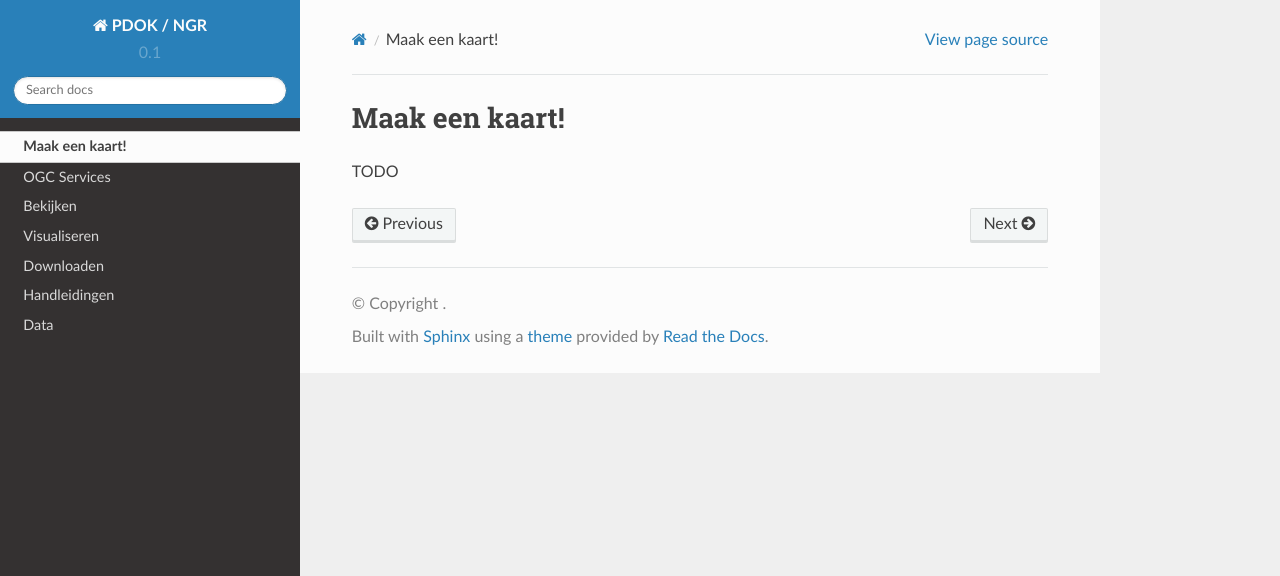
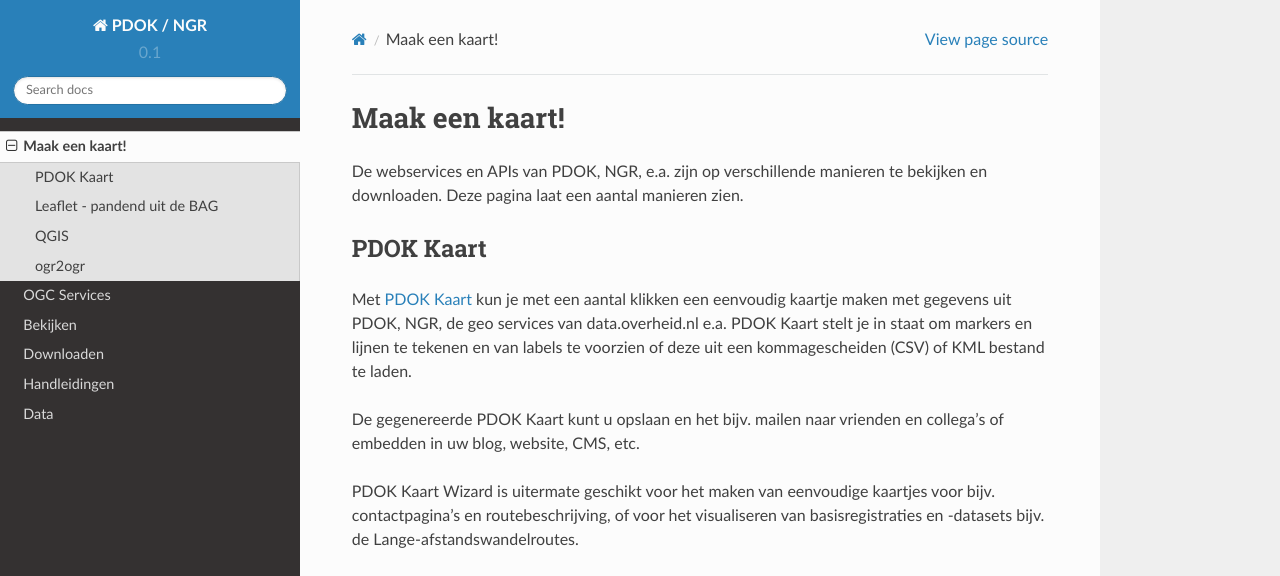
Before and after one commit to LivericA/PDOK, a Sphinx documentation site: the page built from docs/quickstart.rst, in a window 1280 px wide and 1400 px high. Shown: the top 576 px of the window. Built offline with Sphinx 7.4.7 and the Read the Docs theme 2.0.0, drawn with Linux system fonts in a browser that asks for light colours; pages that are not in the unit, such as notebooks, are missing from menus; some of the changed text lies outside the part shown; grey boxes are pictures that could not be loaded.

Commit message:
write doc for PDOK Kaart

```diff
--- a/docs/quickstart.rst
+++ b/docs/quickstart.rst
@@ -2,5 +2,87 @@
 Maak een kaart!
 ###############
 
+De webservices en APIs van PDOK, NGR, e.a. zijn op verschillende manieren te bekijken en downloaden. Deze pagina laat een aantal manieren zien.
 
-TODO
+**********
+PDOK Kaart
+**********
+
+Met `PDOK Kaart <http://kaart.pdok.nl/>`_ kun je met een aantal klikken een eenvoudig kaartje maken met gegevens uit PDOK, NGR, de geo services van data.overheid.nl e.a. PDOK Kaart stelt je in staat om markers en lijnen te tekenen en van labels te voorzien of deze uit een kommagescheiden (CSV) of KML bestand te laden.
+
+De gegenereerde PDOK Kaart kunt u opslaan en het bijv. mailen naar vrienden en collega's of embedden in uw blog, website, CMS, etc.
+
+PDOK Kaart Wizard is uitermate geschikt voor het maken van eenvoudige kaartjes voor bijv. contactpagina's en routebeschrijving, of voor het visualiseren van basisregistraties en -datasets bijv. de Lange-afstandswandelroutes.
+
+.. raw:: html
+
+    <iframe width="100%" height="350" frameborder="0" scrolling=no marginheight="0" marginwidth="0" src="http://kaart.pdok.nl/api/api.html?zoom=6&baselayer=BRTGRIJSTIJDELIJK&showlayerswitcher=false&loc=90621.6%2C%20462688.64&pdoklayers=BRT%2CBRTTIJDELIJK%2CBRTGRIJSTIJDELIJK%2CBRTPASTEL%2CLUFO%2CLAWROUTES&markersdef=http%3A%2F%2Fkaart.pdok.nl%2Fapi%2Fjs%2Fpdok-markers.js&layersdef=http%3A%2F%2Fkaart.pdok.nl%2Fapi%2Fjs%2Fpdok-layers.js&features=%3Ckml%20xmlns%3D%22http%3A%2F%2Fearth.google.com%2Fkml%2F2.0%22%3E%3CFolder%3E%3CPlacemark%3E%3Cname%3EStart%20van%20de%20tocht%3C%2Fname%3E%3Cdescription%3E%26amp%3Bnbsp%3B%3C%2Fdescription%3E%3CPoint%3E%3Ccoordinates%3E4.347603352739405%2C52.098504305194744%3C%2Fcoordinates%3E%3C%2FPoint%3E%3CExtendedData%3E%3CData%20name%3D%22styletype%22%3E%3Cvalue%3Emt6%3C%2Fvalue%3E%3C%2FData%3E%3C%2FExtendedData%3E%3C%2FPlacemark%3E%3CPlacemark%3E%3Cname%3EEinde%20van%20de%20tocht%3C%2Fname%3E%3Cdescription%3E%26amp%3Bnbsp%3B%3C%2Fdescription%3E%3CPoint%3E%3Ccoordinates%3E4.5002143142411%2C52.157737731671766%3C%2Fcoordinates%3E%3C%2FPoint%3E%3CExtendedData%3E%3CData%20name%3D%22styletype%22%3E%3Cvalue%3Emt8%3C%2Fvalue%3E%3C%2FData%3E%3C%2FExtendedData%3E%3C%2FPlacemark%3E%3C%2FFolder%3E%3C%2Fkml%3E" title="PDOK Kaart"></iframe>
+
+
+Zie de PDOK Kaart `handleiding <http://pdokkaart.readthedocs.org/>`_ voor meer informatie.
+
+****************************
+Leaflet - pandend uit de BAG
+****************************
+
+WFS endpoint in Leaflet kan inlezen
+
+In onderstaande voorbeeld wordt de Basisregistratie Adressen en Gebouwen vector data endpoint (WFS) aangesproken. De URL van deze endpoint is::
+
+	http://geodata.nationaalgeoregister.nl/bag/wfs
+
+.. raw:: html
+
+    <iframe width="100%" height="350" frameborder="0" marginheight="0" marginwidth="0" src="http://geonovum.github.io/PDOK-NGR-documentatie/examples/quickstart-leaflet.html"></iframe>
+
+.. code-block:: javascript
+
+    var map;
+
+    window.onload = function() {
+        map = L.map('map');
+
+        // load OpenStreetMap basemap
+        var basemap = L.tileLayer('http://{s}.tile.osm.org/{z}/{x}/{y}.png');
+        basemap.addTo(map);
+
+        var url = 'http://geodata.nationaalgeoregister.nl/bag/wfs?';
+        var params = 'request=GetFeature&';
+        params += 'service=WFS&';
+        params += 'typeName=bag:pand&';
+        params += 'count=100&';
+        params += 'outputFormat=json&';
+        params += 'srsName=EPSG:4326';
+
+        $.getJSON(url + params, function(data) {
+            loadGeometry(data);
+        });
+    };
+
+    function loadGeometry(data) {
+        $.each(data.features, function(index, geometry) {
+            L.geoJson(geometry).addTo(map);
+        });
+
+        var center = data.features[0].geometry.coordinates[0][0];
+
+        // setView expects lat, lng whereas GeoJSON stores coordinates as lng, lat
+        map.setView([center[1], center[0]], 17);
+    }
+
+Zie de volledige `code op GitHub <https://github.com/Geonovum/PDOK-NGR-documentatie/blob/gh-pages/examples/quickstart-leaflet.html>`_.
+
+Vector gegevens kun je in het NGR vinden door ``download bare`` data
+
+WFS, zie de
+
+****
+QGIS
+****
+
+
+Korte QGIS tutorial hoe WFS/WMS in te laden.
+
+*******
+ogr2ogr
+*******
```
Also changed, not shown: docs/publiceren.rst (renamed from docs/visualiseren.rst).
